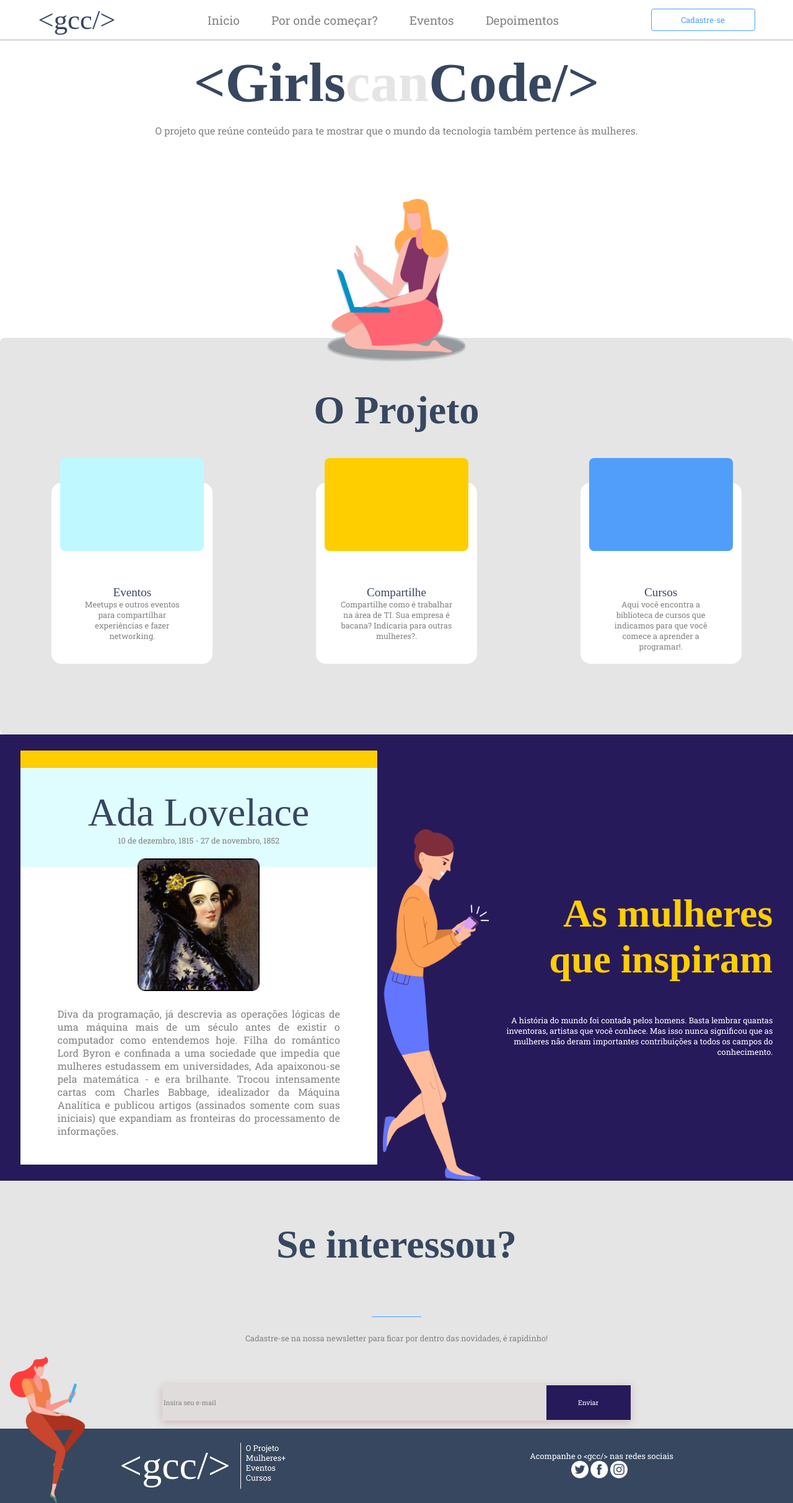
After one commit to marcela093/projeto-demoday, a Django app: template demoday/app/templates/index.html in a window 1280 px wide. The commit adds this page. Shown: the whole page at 62% size. Run offline with Django 3.2, Linux system fonts and the light colour scheme; the template is opened without the code that fills it, so the values that code supplies are empty.

Commit message:
arrumar path das imagens

```diff
--- /dev/null
+++ b/demoday/app/static/style.css
@@ -0,0 +1,221 @@
+body {
+    margin: 0;
+    padding: 0;
+    box-sizing: border-box;
+    text-align: center;
+    color: #121212;
+    zoom: 80%;
+}
+a {
+    text-decoration: none;
+}
+h1 {
+    margin: 0;
+}
+p {
+    margin: 0;
+}
+h4 {
+    margin: 0;
+    font-weight: 300;
+}
+.cinza-claro {
+    color: #E5E5E5;
+}
+.cinza-escuro {
+    color: #838383;
+}
+.azul {
+    color: #374760;
+}
+.branco {
+    color: white;
+}
+.amarelo {
+    color: #FFCE00;
+}
+.fz7 {
+    font-size: 7rem;
+}
+.fz5 {
+    font-size: 5rem;
+}
+.fz3 {
+    font-size: 3.5rem;
+}
+.fz1 {
+    font-size: 1.5rem;
+}
+.ramaraja {
+    font-family: 'Ramaraja', serif;
+}
+.roboto {
+    font-family: 'Roboto Slab', serif;
+}
+header {
+   background-color:white;
+   border-bottom: 2px solid #AEADAD;
+   height: 80px;
+   width: 100%;
+   display: flex;
+   justify-content: space-around;
+   align-items: center;
+}
+header div a {
+    font-size: 1.5rem;
+    padding: 7px;
+    text-decoration: none;
+    margin: 0px 25px;
+}
+header div a:hover {
+    color: #4CA0FF;
+}
+header div {
+    justify-content: space-around;
+}
+header button {
+    width: 210px;
+    height: 44px;
+    background: white;
+    border: 1px solid #4CA0FF;
+    border-radius: 5px;
+    color: #4CA0FF;
+    font-size: 1rem;
+}
+header button:hover {
+    border: 2px solid #4CA0FF;
+    cursor: pointer;
+}
+header div {
+    display: flex;
+    height: 100%;
+    align-items: center;
+}
+header div div:hover {
+    border-bottom: 2px solid #4CA0FF;
+}
+#frase {
+    /* margin-left: 50px;
+    margin-top: 20px; */
+    /* padding: 100px; */
+    align-items: center;
+    justify-content: center;
+    margin: 20px 0px;
+    width: 100%;
+}
+div span.roboto {
+    margin-bottom: 20px;
+
+}
+.item {
+    background-color: white;
+    border-radius: 20px;
+    height: 365px;
+    width: 325px;
+    display: flex;
+    flex-direction: column;
+    align-items: center;
+    justify-content: center;
+}
+.item-quadrado {
+    position: relative;
+    bottom: 50px;
+    height: 200px;
+    width: 290px;
+    border-radius: 10px;
+}
+.item-texto {
+    height: 40%;
+    width: 70%;
+    padding: 20px 20px;
+}
+main {
+    background-color: #E5E5E5;
+    height: 800px;
+    width: 100%;
+    border-radius: 10px;
+}
+.flex {
+    display: flex;
+    align-items: center;
+    justify-content: space-around;
+}
+
+section {
+    background-color: #E5E5E5;
+    height: 500px;
+}
+footer {
+    height: 150px;
+    background-color: #374760;
+    position: relative;
+}
+.above {
+    position: absolute;
+    bottom: 0px;
+    left: 20px;
+}
+#gcc-footer {
+    position: relative;
+    border-right: 2px solid white;
+    padding-right: 20px;
+}
+.p-footer  {
+    text-align: left !important;
+    line-height: 20px !important;
+    margin-left: 10px;
+}
+.footer-logo-wrapper {
+    display: flex;
+    justify-content: center;
+}
+article {
+    background-color: #271A5B;
+    height: 900px;
+}
+#mulheres-inspo {
+    /* position: relative;
+    top: 75px; */
+    background-color: white;
+    height: 800px;
+    width: 45%;
+    border-top: 35px solid #FFCE00;
+    margin-left: 35px;
+    display: flex;
+    flex-direction: column;
+    align-items: center;
+}
+#ada-lovelace {
+    position: relative;
+    top: -17px;
+    width: 244px;
+    height: 265px;
+    background-image: url("../images/ada-lovelace.png");
+    border: 1px solid black;
+    border-radius: 15px;
+}
+#mulher-celular {
+    position: relative;
+    top: 95px;
+}
+.texto-inspo {
+    width: 35%;
+    text-align: end;
+    margin-right: 35px;
+}
+section input {
+    width: 770px;
+    height: 70px;
+    background-color: #E1DCDC;
+    border: none;
+}
+section button {
+    height: 70px;
+    width: 170px;
+    background-color: #271A5B;
+    border: none;
+}
+.linha-azul {
+    border-bottom: 1px solid #4CA0FF;
+    width: 100px;
+}
--- a/demoday/app/templates/eventos.html
+++ b/demoday/app/templates/eventos.html
@@ -4,14 +4,14 @@
     <meta charset="UTF-8">
     <meta name="viewport" content="width=device-width, initial-scale=1.0">
     <meta http-equiv="X-UA-Compatible" content="ie=edge">
-    <link rel="stylesheet" href="eventos.css">
+    <link rel="stylesheet" href="../static/eventos.css">
     <link href="https://fonts.googleapis.com/css?family=Roboto+Slab&display=swap" rel="stylesheet">
     <link href="https://fonts.googleapis.com/css?family=Ramaraja&display=swap" rel="stylesheet">
     <title>Document</title>
 </head>
 <body>
     <header>
-            <img src="images/_.svg" alt="logo gcc">
+            <img src="../static/images/_.svg" alt="logo gcc">
             <nav>
                 <div class="menu">
                     <a href="">Início</a>
@@ -33,7 +33,7 @@
             <p>Você sabia que a Comunidade de Tecnologia é bastante colaborativa e durante o ano todo acontecem vários eventos, como Meetups, Hackathons, Cursos, entre outros? Aqui você vai encontrar os principais eventos e alguns deles são exclusivos para mulheres!</p>
         </div>
         <div class="calendario">
-            <img src="images/agenda.jpg" alt="desenho calendario">
+            <img src="../static/images/agenda.jpg" alt="desenho calendario">
         </div>
     </main>
     <section>
--- /dev/null
+++ b/demoday/app/templates/index.html
@@ -0,0 +1,138 @@
+<!DOCTYPE html>
+<html lang="pt-BR">
+<head>
+    <meta charset="UTF-8">
+    <meta name="viewport" content="width=device-width, initial-scale=1.0">
+    <meta http-equiv="X-UA-Compatible" content="ie=edge">
+    <link rel="stylesheet" href="css\style.css">
+    <link href="https://fonts.googleapis.com/css?family=Roboto+Slab:400,700+Ramaraja&display=swap" rel="stylesheet">
+    <title>&ltGirlscanCode/&gt</title>
+</head>
+
+<body>
+
+    <header>
+        <span class="azul fz3"> &ltgcc/&gt </span>
+        <div>
+            <div><a class="roboto cinza-escuro" href="">Inicio</a></div>
+            <div><a class="roboto cinza-escuro" href="">Por onde começar?</a></div>
+            <div><a class="roboto cinza-escuro" href="">Eventos</a></div>
+            <div><a class="roboto cinza-escuro" href="">Depoimentos</a></div>
+        </div>
+        <button class="roboto">Cadastre-se</button>
+    </header>
+
+    <div id="frase">
+        <h1 class="titulo azul fz7">&ltGirls<span class="titulo cinza-claro fz7">can</span>Code/&gt</h1>
+    </div>
+    <div style="margin-bottom: 25px">
+        <span class="roboto cinza-escuro" style="font-size: 20px">O projeto que reúne conteúdo para te mostrar que o mundo da tecnologia também pertence às mulheres.</span>
+    </div>
+
+    <img src="images/mulher1.png" alt="mulher com computador" style="margin-bottom: -55px; margin-top: 100px">
+
+    <main>
+        <h1 class="titulo azul fz5" style="padding-top: 100px; margin-bottom: 100px">O Projeto</h1>
+
+        <div class="flex">
+            <a href="http://" target="_blank">
+                <div class="item">
+                    <div class="item-quadrado" style="background-color: #BFF9FF"></div>
+                    <div class="item-texto">
+                        <span class="titulo azul fz1">Eventos</span>
+                        <br>
+                        <span class="roboto cinza-escuro">Meetups e outros eventos para compartilhar experiências e fazer networking.</span>
+                    </div>
+                </div>
+            </a>
+
+            <a href="http://" target="_blank">
+                <div class="item">
+                        <div class="item-quadrado" style="background-color: #FFCE00"></div>
+                        <div class="item-texto">
+                            <span class="titulo azul fz1">Compartilhe</span>
+                            <br>
+                            <span class="roboto cinza-escuro">Compartilhe como é trabalhar na área de TI. Sua empresa é bacana? Indicaria para outras mulheres?.</span>
+                        </div>
+                </div>
+            </a>
+
+                <a href="http://" target="_blank">
+                    <div class="item">
+                            <div class="item-quadrado" style="background-color: #509EFA"></div>
+                            <div class="item-texto">
+                                <span class="titulo azul fz1">Cursos</span>
+                                <br>
+                                <span class="roboto cinza-escuro">Aqui você encontra a biblioteca de cursos que indicamos para que você comece a aprender a programar!.</span>
+                            </div>
+                    </div>
+                </a>
+
+        </div>
+    </main>
+
+    <article class="flex">
+
+        <div id="mulheres-inspo">
+            <div class="flex" style="background-color: rgba(191, 249, 255, 0.5); height: 200px; width: 100%">
+                <div class="flex" style="align-items: center; flex-direction: column">
+                    <p class="titulo azul fz5">Ada Lovelace</p>
+                    <p class="roboto cinza-escuro">10 de dezembro, 1815 - 27 de novembro, 1852</p>
+                </div>
+            </div>
+            <div id="ada-lovelace"></div>
+            <p class="roboto cinza-escuro" style="font-size: 20px; text-align: justify; margin: 15px 75px 50px">
+                Diva da programação, já descrevia as operações lógicas de uma máquina mais de um século antes de existir o computador como entendemos hoje. Filha do romântico Lord Byron e confinada a uma sociedade que impedia que mulheres estudassem em universidades, Ada apaixonou-se pela matemática - e era brilhante. Trocou intensamente cartas com Charles Babbage, idealizador da Máquina Analítica e publicou artigos (assinados somente com suas iniciais) que expandiam as fronteiras do processamento de informações.
+            </p>
+
+        </div>
+
+        <img id="mulher-celular" src="images/mulher-celular.png" alt="mulher com celular">
+        <div class="texto-inspo">
+            <h2 class="titulo fz5 amarelo">As mulheres que inspiram</h2>
+            <span class="roboto branco">A história do mundo foi contada pelos homens. Basta lembrar quantas inventoras, artistas que  você conhece.  Mas isso nunca significou que as mulheres não deram importantes contribuições a todos os campos do conhecimento.</span>
+        </div>
+    </article>
+
+    <section class="flex" style="flex-direction: column">
+        <h2 class="titulo azul fz5">Se interessou?</h2>
+        <div class="linha-azul"></div>
+        <span class="roboto cinza-escuro">Cadastre-se na nossa newsletter para ficar por dentro das novidades, é rapidinho!</span>
+        <br>
+        <div class="flex" style="box-shadow: 0px 4px 15px rgba(148, 53, 53, 0.25)">
+            <input class="roboto cinza-escuro" type="email" value="Insira seu e-mail">
+            <button class="roboto branco" type="submit">Enviar</button>
+        </div>
+    </section>
+
+
+    <footer class="flex">
+        <img src="images/mulher-footer.png" alt="mulher sentada" class="above">
+        <div class="footer-logo-wrapper">
+            <div id="gcc-footer"><span class="ramaraja branco fz5">&ltgcc/&gt</span></div>
+            <div class="roboto branco p-footer">
+                <p>O Projeto</p>
+                <p>Mulheres+</p>
+                <p>Eventos</p>
+                <p>Cursos</p>
+            </div>
+        </div>
+
+        <div>
+            <h4 class="roboto branco p-footer">Acompanhe o &ltgcc/&gt nas redes sociais</h4>
+            <div>
+                    <a href="http://twitter.com" target="_blank">
+                        <img src="images/twitter.png" alt="twitter icon">
+                    </a>
+                    <a href="http://facebook.com" target="_blank">
+                        <img src="images/facebook.png" alt="facebook icon">
+                    </a>
+                    <a href="http://instagram.com" target="_blank">
+                        <img src="images/instagram.png" alt="instagram icon">
+                    </a>
+            </div>
+        </div>
+    </footer>
+
+</body>
+</html>
--- a/demoday/demoday/urls.py
+++ b/demoday/demoday/urls.py
@@ -15,7 +15,7 @@ Including another URLconf
 """
 from django.contrib import admin
 from django.urls import path
-from app.views import app
+from app.views import index, depoimentos, cursos, eventos
 
 urlpatterns = [
     path('admin/', admin.site.urls),
```
Also changed, not shown: demoday/app/templates/cursos.html (+4 -4 lines), demoday/app/static/images/ada-lovelace.png (added), demoday/app/static/images/mulher-celular.png (added), demoday/app/static/images/mulher-footer.png (added), demoday/app/static/images/mulher1.png (added).
